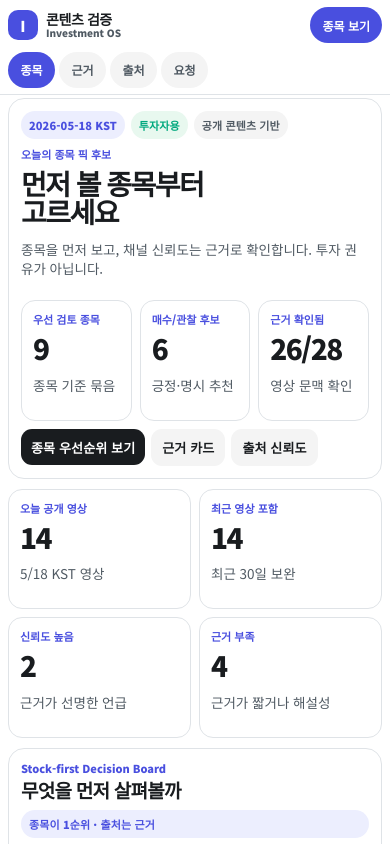
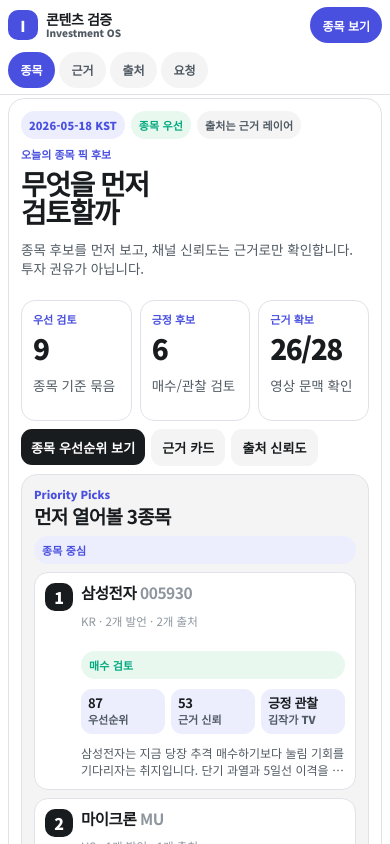
Before and after one commit to andysongpro/investment-content-dashboard, a Next.js app: page / in a window 390 px wide. Shown: the top 844 px of the page. Built offline with nearby package versions, Linux system fonts and the light colour scheme.

Commit message:
fix: prioritize stock decisions on investor page

```diff
--- a/app/globals.css
+++ b/app/globals.css
@@ -671,6 +671,17 @@ p { line-height: 1.68; }
 
 
 .stock-decision-board { scroll-margin-top: 96px; }
+.stock-first-hero { align-items: start; }
+.hero-decision-panel { border: 1px solid var(--line); border-radius: var(--radius-lg); padding: 18px; background: var(--revolut-surface); }
+.hero-kpi-grid .card { min-height: 120px; }
+.top-decision-card { display: grid; grid-template-columns: 34px minmax(0, 1fr); gap: 12px; padding: 14px; border: 1px solid var(--line); border-radius: 18px; background: #fff; }
+.top-decision-rank { width: 34px; height: 34px; display: inline-flex; align-items: center; justify-content: center; border-radius: 12px; background: var(--text); color: #fff; font-weight: 950; }
+.top-decision-main { display: grid; gap: 10px; }
+.decision-mini-metrics { display: grid; grid-template-columns: .7fr .7fr 1.2fr; gap: 8px; }
+.decision-mini-metrics span { display: grid; gap: 3px; padding: 10px; border-radius: 14px; background: var(--revolut-blue-soft); }
+.decision-mini-metrics strong { font-size: 17px; line-height: 1.1; letter-spacing: -.03em; }
+.decision-mini-metrics small { color: var(--muted); font-size: 11px; font-weight: 850; line-height: 1.25; }
+.top-decision-reason { margin: 0; color: var(--muted); font-size: 13px; line-height: 1.55; display: -webkit-box; -webkit-line-clamp: 3; -webkit-box-orient: vertical; overflow: hidden; }
 .decision-layout { display: grid; grid-template-columns: minmax(0, .95fr) minmax(0, 1.05fr); gap: 18px; align-items: start; }
 .decision-chart { display: grid; gap: 13px; }
 .decision-bar-row { display: grid; grid-template-columns: minmax(120px, .72fr) minmax(0, 1fr) 44px; gap: 10px; align-items: center; }
@@ -740,6 +751,13 @@ p { line-height: 1.68; }
   .mobile-compact .today-asset-strip { gap: 6px; }
 
   .mobile-compact .decision-layout { grid-template-columns: 1fr; gap: 8px; }
+  .mobile-compact .hero-decision-panel { padding: 12px; border-radius: 16px; }
+  .mobile-compact .top-decision-card { grid-template-columns: 28px minmax(0, 1fr); gap: 8px; padding: 10px; border-radius: 14px; }
+  .mobile-compact .top-decision-rank { width: 28px; height: 28px; border-radius: 10px; }
+  .mobile-compact .decision-mini-metrics { grid-template-columns: repeat(3, minmax(0, 1fr)); gap: 6px; }
+  .mobile-compact .decision-mini-metrics span { padding: 7px; border-radius: 11px; }
+  .mobile-compact .decision-mini-metrics strong { font-size: 13px; }
+  .mobile-compact .top-decision-reason { font-size: 12px; -webkit-line-clamp: 2; }
   .mobile-compact .decision-chart { gap: 8px; }
   .mobile-compact .decision-bar-row { grid-template-columns: minmax(86px, .7fr) minmax(0, 1fr) 36px; gap: 8px; }
   .mobile-compact .decision-bar-label small,
--- a/app/page.jsx
+++ b/app/page.jsx
@@ -222,6 +222,7 @@ export default function Page() {
   const selectedTimeline = assetTimelines.find(item => item.ticker === assetFilter) || assetTimelines[0];
   const assetShareText = `[종목별 추천 타임라인]\n${selectedTimeline.name}: 공개 콘텐츠 발언 기준 ${selectedTimeline.events.length}건\n기준: 추천일 종가 대비 / 근거 발언 포함\n투자 권유가 아닙니다.`;
   const decisionRows = useMemo(() => buildDecisionRows(investorDashboard.recommendationCards), []);
+  const topDecisionRows = decisionRows.slice(0, 3);
   const positiveDecisionCount = decisionRows.filter(row => row.action !== '회피/매도 확인').length;
 
   return (
@@ -241,23 +242,23 @@ export default function Page() {
           <a href="#channel-request">요청</a>
         </nav>
       </header>
-      <section className="hero panel panel-strong block">
+      <section className="hero panel panel-strong block stock-first-hero">
         <div className="stack">
           <div className="row">
             <span className="chip chip-accent">2026-05-18 KST</span>
-            <span className="chip chip-green">투자자용</span>
-            <span className="chip">공개 콘텐츠 기반</span>
+            <span className="chip chip-green">종목 우선</span>
+            <span className="chip">출처는 근거 레이어</span>
           </div>
           <div>
             <p className="eyebrow">오늘의 종목 픽 후보</p>
-            <h1>먼저 볼 종목부터<br />고르세요</h1>
-            <p className="muted mobile-hide">{investorDashboard.dateLabel} 기준 공개 콘텐츠에서 나온 종목 후보를 종목 우선순위로 재정렬했습니다. 채널·발화자는 결론을 보강하는 근거로만 배치하고, 결정에 필요한 신뢰도·발언 수·근거 문맥을 바로 확인하게 했습니다.</p>
-            <p className="muted mobile-only">종목을 먼저 보고, 채널 신뢰도는 근거로 확인합니다. 투자 권유가 아닙니다.</p>
+            <h1>무엇을 먼저<br />검토할까</h1>
+            <p className="muted mobile-hide">{investorDashboard.dateLabel} 기준 공개 콘텐츠의 발언을 종목별로 먼저 묶었습니다. 첫 화면은 “살펴볼 종목 후보 → 판단 이유 → 신뢰 근거” 순서이고, 채널·발화자 평가는 종목 판단을 뒷받침하는 보조 정보로만 표시합니다.</p>
+            <p className="muted mobile-only">종목 후보를 먼저 보고, 채널 신뢰도는 근거로만 확인합니다. 투자 권유가 아닙니다.</p>
           </div>
-          <div className="grid-3">
-            <Kpi label="우선 검토 종목" value={decisionRows.length} desc="종목 기준 묶음" />
-            <Kpi label="매수/관찰 후보" value={positiveDecisionCount} desc="긍정·명시 추천" />
-            <Kpi label="근거 확인됨" value={`${investorDashboard.summary.transcriptReady}/${investorDashboard.summary.collectedVideos}`} desc="영상 문맥 확인" />
+          <div className="grid-3 hero-kpi-grid">
+            <Kpi label="우선 검토" value={decisionRows.length} desc="종목 기준 묶음" />
+            <Kpi label="긍정 후보" value={positiveDecisionCount} desc="매수/관찰 검토" />
+            <Kpi label="근거 확보" value={`${investorDashboard.summary.transcriptReady}/${investorDashboard.summary.collectedVideos}`} desc="영상 문맥 확인" />
           </div>
           <div className="row">
             <a className="btn anchor-link" href="#stock-decision">종목 우선순위 보기</a>
@@ -266,31 +267,14 @@ export default function Page() {
           </div>
         </div>
 
-        <section id="source-registration" className="panel block stack investor-deferred">
+        <aside className="hero-decision-panel stack" aria-label="가장 먼저 볼 종목 후보">
           <div className="between">
-            <div><p className="eyebrow">소스</p><h2>다채널 소스 설정</h2></div>
-            <span className="chip">로컬 저장</span>
+            <div><p className="eyebrow">Priority Picks</p><h2>먼저 열어볼 3종목</h2></div>
+            <span className="chip chip-accent">종목 중심</span>
           </div>
-          <label className="field"><span className="label">소스명</span><input className="input" value={source.name} onChange={e => update('name', e.target.value)} />{errors.name && <span className="error">{errors.name}</span>}</label>
-          <label className="field"><span className="label">YouTube URL</span><input className="input" type="url" value={source.url} onChange={e => update('url', e.target.value)} />{errors.url && <span className="error">{errors.url}</span>}</label>
-          <div className="grid-3">
-            <label className="field"><span className="label">언어</span><input className="input" value={source.language} onChange={e => update('language', e.target.value)} /></label>
-            <label className="field"><span className="label">후보</span><input className="input" type="number" inputMode="numeric" min="1" value={source.candidateLimit} onChange={e => update('candidateLimit', e.target.value)} />{errors.candidateLimit && <span className="error">{errors.candidateLimit}</span>}</label>
-            <label className="field"><span className="label">분석</span><input className="input" type="number" inputMode="numeric" min="1" max={source.candidateLimit} value={source.analysisLimit} onChange={e => update('analysisLimit', e.target.value)} />{errors.analysisLimit && <span className="error">{errors.analysisLimit}</span>}</label>
-          </div>
-          <div className="source-list">
-            {sourceChannels.map(ch => <div className="source-row" key={ch.id}><div><strong>{ch.name}</strong><p className="footer-note">{ch.status} · 후보 {ch.candidate} / 분석 {ch.analyzed}</p></div><span className="chip">{ch.handle}</span></div>)}
-          </div>
-          <div className="row"><button className="btn" type="button" onClick={save}>저장</button><button className="btn secondary" type="button" onClick={reset}>초기화</button></div>
-          <div className="card mobile-hide"><p className="eyebrow">소스 스냅샷</p><strong>{source.name}</strong><p className="muted">{source.url}</p><p className="footer-note">last fixture sync: {latestFixtureSync}</p></div>
-        </section>
-      </section>
-
-      <section className="section kpi">
-        <Kpi label="오늘 공개 영상" value={investorDashboard.summary.todayVideos} desc="5/18 KST 영상" />
-        <Kpi label="최근 영상 포함" value={investorDashboard.summary.backfillVideos} desc="최근 30일 보완" />
-        <Kpi label="신뢰도 높음" value={investorDashboard.summary.highTrust} desc="근거가 선명한 언급" />
-        <Kpi label="근거 부족" value={investorDashboard.summary.needsContext} desc="근거가 짧거나 해설성" />
+          {topDecisionRows.map((row, index) => <TopDecisionCard row={row} rank={index + 1} key={`hero-${row.asset}`} />)}
+          <p className="footer-note">신뢰도는 채널 순위가 아니라 이 종목 판단을 뒷받침하는 발언 품질·직접성·중복 근거의 평균입니다.</p>
+        </aside>
       </section>
 
       <section id="stock-decision" className="section panel block stack stock-decision-board">
@@ -307,7 +291,7 @@ export default function Page() {
             {decisionRows.map(row => <DecisionBar row={row} key={row.asset} />)}
           </div>
           <div className="decision-table" role="table" aria-label="종목별 의사결정 표">
-            <div className="decision-table-head" role="row"><span>종목</span><span>판단</span><span>근거</span><span>신뢰</span></div>
+            <div className="decision-table-head" role="row"><span>종목</span><span>판단</span><span>근거 차트</span><span>신뢰</span></div>
             {decisionRows.map(row => <DecisionTableRow row={row} key={`${row.asset}-row`} />)}
           </div>
         </div>
@@ -332,11 +316,30 @@ export default function Page() {
       </section>
 
       <section id="source-trust" className="section panel block stack source-trust-board">
-        <div className="between"><div><p className="eyebrow">출처 신뢰도</p><h2>출처별 신뢰도 요약</h2></div><span className="chip">종목 언급 기준</span></div>
-        <p className="muted">같은 종목 언급이라도 출처와 문맥의 선명도가 다릅니다. 평균 신뢰도는 오늘 공개 영상 콘텐츠의 발언 직접성, 인용문 품질, 타인 포트폴리오 해설 여부를 보수적으로 반영합니다.</p>
+        <div className="between"><div><p className="eyebrow">출처 신뢰도</p><h2>출처별 신뢰도 요약</h2></div><span className="chip">종목 판단의 보조 근거</span></div>
+        <p className="muted">이 영역은 “어느 채널이 더 대단한가”가 아니라, 위 종목 표의 신뢰도를 뒷받침하는 보조 근거입니다. 같은 종목 언급이라도 발언 직접성, 인용문 품질, 타인 포트폴리오 해설 여부가 다르기 때문에 최종 판단 전 확인용으로만 둡니다.</p>
         <div className="source-trust-grid">
           {investorDashboard.sourceCards.map(source => <SourceTrustCard source={source} key={source.source} />)}
         </div>
+      </section>
+
+      <section id="source-registration" className="panel block stack investor-deferred">
+        <div className="between">
+          <div><p className="eyebrow">소스</p><h2>다채널 소스 설정</h2></div>
+          <span className="chip">로컬 저장</span>
+        </div>
+        <label className="field"><span className="label">소스명</span><input className="input" value={source.name} onChange={e => update('name', e.target.value)} />{errors.name && <span className="error">{errors.name}</span>}</label>
+        <label className="field"><span className="label">YouTube URL</span><input className="input" type="url" value={source.url} onChange={e => update('url', e.target.value)} />{errors.url && <span className="error">{errors.url}</span>}</label>
+        <div className="grid-3">
+          <label className="field"><span className="label">언어</span><input className="input" value={source.language} onChange={e => update('language', e.target.value)} /></label>
+          <label className="field"><span className="label">후보</span><input className="input" type="number" inputMode="numeric" min="1" value={source.candidateLimit} onChange={e => update('candidateLimit', e.target.value)} />{errors.candidateLimit && <span className="error">{errors.candidateLimit}</span>}</label>
+          <label className="field"><span className="label">분석</span><input className="input" type="number" inputMode="numeric" min="1" max={source.candidateLimit} value={source.analysisLimit} onChange={e => update('analysisLimit', e.target.value)} />{errors.analysisLimit && <span className="error">{errors.analysisLimit}</span>}</label>
+        </div>
+        <div className="source-list">
+          {sourceChannels.map(ch => <div className="source-row" key={ch.id}><div><strong>{ch.name}</strong><p className="footer-note">{ch.status} · 후보 {ch.candidate} / 분석 {ch.analyzed}</p></div><span className="chip">{ch.handle}</span></div>)}
+        </div>
+        <div className="row"><button className="btn" type="button" onClick={save}>저장</button><button className="btn secondary" type="button" onClick={reset}>초기화</button></div>
+        <div className="card mobile-hide"><p className="eyebrow">소스 스냅샷</p><strong>{source.name}</strong><p className="muted">{source.url}</p><p className="footer-note">last fixture sync: {latestFixtureSync}</p></div>
       </section>
 
       <section className="investor-deferred section panel block stack" id="league-board">
@@ -534,6 +537,26 @@ function DecisionTableRow({ row }) {
   </div>;
 }
 
+function TopDecisionCard({ row, rank }) {
+  const strongestCard = [...row.cards].sort((a, b) => (b.trustScore || 0) - (a.trustScore || 0))[0];
+  const chipClass = row.action.includes('회피') ? 'chip-red' : row.action === '매수 검토' ? 'chip-green' : 'chip-blue';
+  return <article className="top-decision-card">
+    <div className="top-decision-rank">{rank}</div>
+    <div className="top-decision-main">
+      <div className="between">
+        <div><h3>{row.asset} <span className="dim">{row.ticker}</span></h3><p className="footer-note">{row.market} · {row.cards.length}개 발언 · {row.sourceCount}개 출처</p></div>
+        <span className={`chip ${chipClass}`}>{row.action}</span>
+      </div>
+      <div className="decision-mini-metrics">
+        <span><strong>{row.score}</strong><small>우선순위</small></span>
+        <span><strong>{row.avgTrust}</strong><small>근거 신뢰</small></span>
+        <span><strong>{strongestCard?.claimType || '후보'}</strong><small>{strongestCard?.source || '출처 확인'}</small></span>
+      </div>
+      <p className="top-decision-reason">{strongestCard?.analysisSummary}</p>
+    </div>
+  </article>;
+}
+
 function PerformanceSummaryCard({ item, featured, channelLabel }) {
   const rate = pct(item);
   const delta = item.latest - item.recClose;
```
Also changed, not shown: tests/smoke.js (+4 -4 lines).
